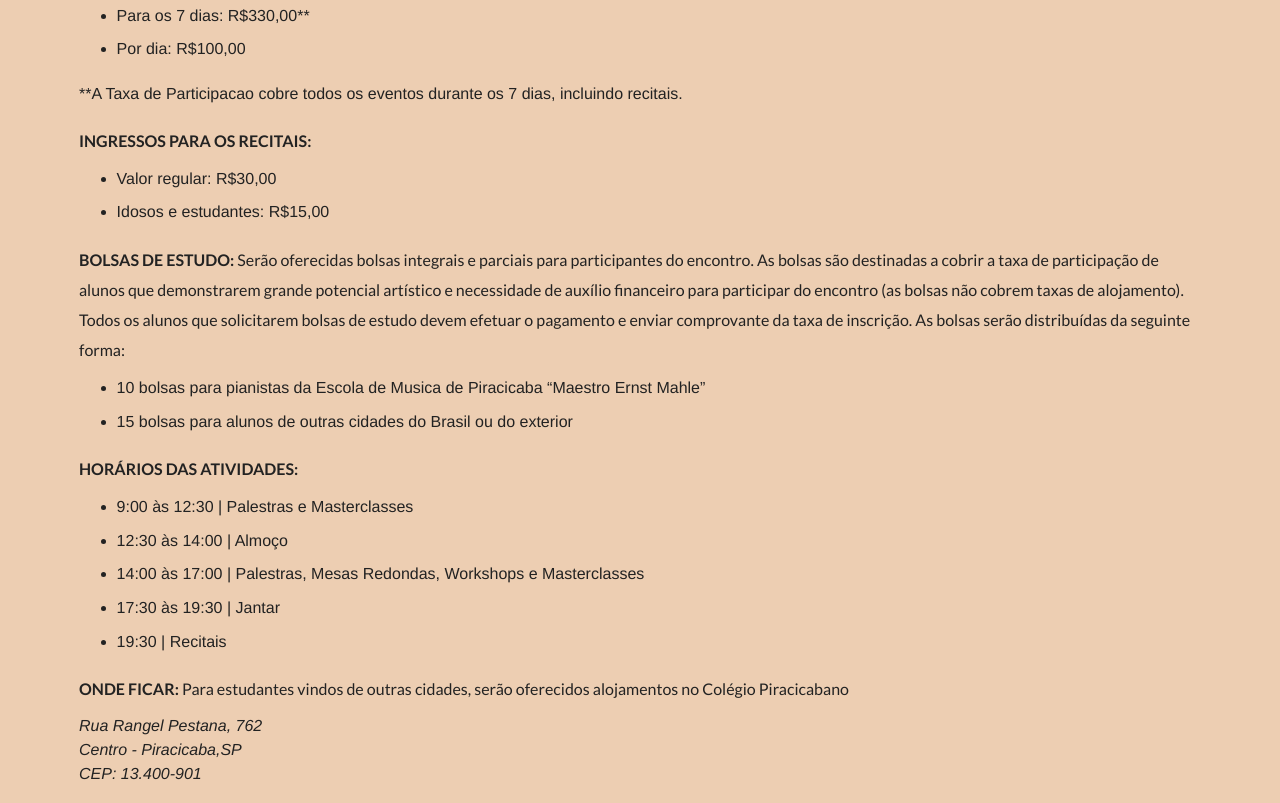
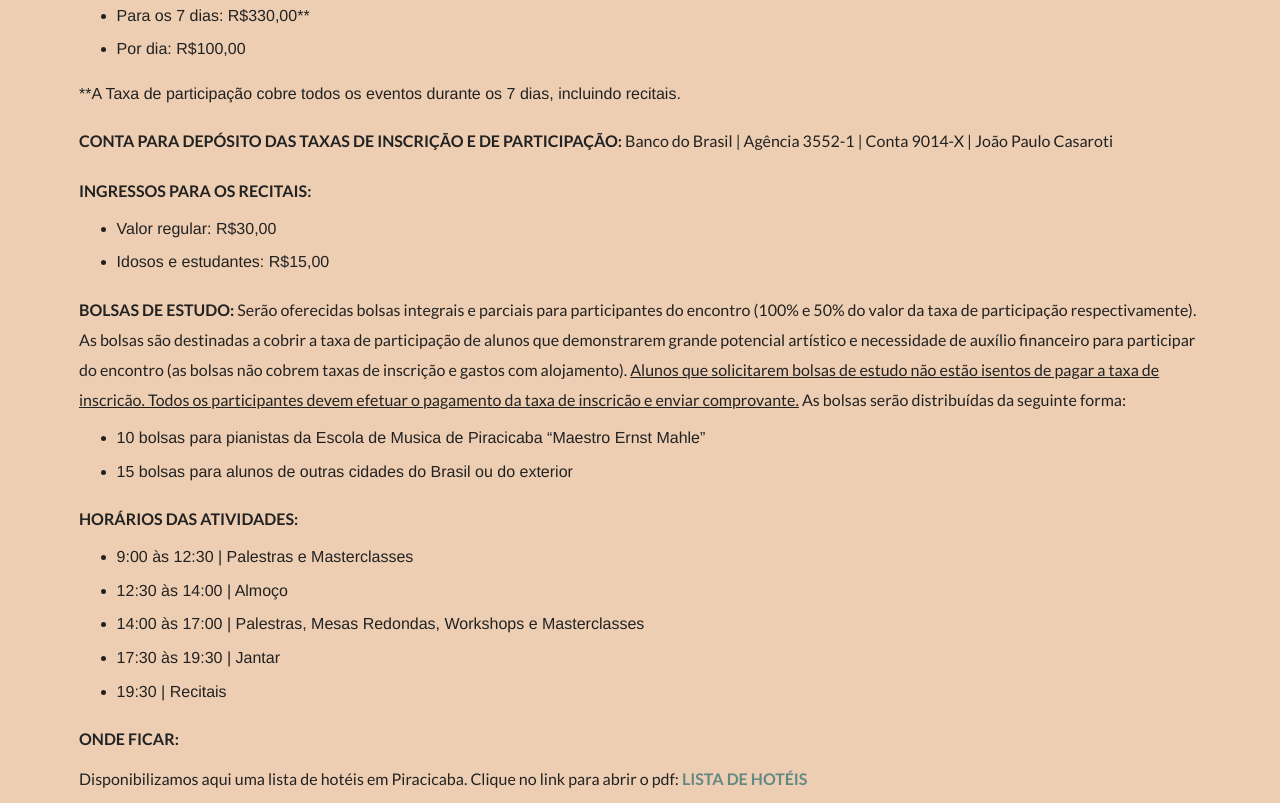
Before and after one commit to Naxus28/encontro_pianistas, a website: page informacoes.html in a window 1280 px wide. Shown: the part 1413-2216 px from the top of the page. Drawn offline with Linux system fonts and the light colour scheme.

Commit message:
added hotels pdf, changed more things on the information page

```diff
--- a/informacoes.html
+++ b/informacoes.html
@@ -99,7 +99,7 @@
                 <span class="info_data">E-mail:</span> <a href="mailto:eipianopira@gmail.com?Subject=Contato%20sobre%20o%20encontro">eipianopira@gmail.com</a>
               </p>
               <p>
-                <span class="info_data">Taxa de inscricão:</span> R$65,00 (não reembolsável)
+                <span class="info_data">Taxa de inscrição:</span> R$65,00 (não reembolsável). Todos os candidatos devem enviar a taxa de inscrição, independentemente de concorrerem a bolsa ou não.
               </p>
               <p class="participation">
                 <span class="info_data">Taxas de participação:</span> os participantes podem pagar uma taxa única para os 7 dias do encontro, ou pagar por dia, caso não estejam presentes por toda a semana. Valores:
@@ -107,7 +107,10 @@
                     <li>Para os 7 dias: R$330,00** </li>
                     <li>Por dia: R$100,00 </li>
                   </ul>
-                  <span class="note">**A Taxa de Participacao cobre todos os eventos durante os 7 dias, incluindo recitais. </span>
+                  <span class="note">**A Taxa de participação cobre todos os eventos durante os 7 dias, incluindo recitais. </span>
+              </p>
+              <p>
+                <span class="info_data"> Conta para depósito das taxas de inscrição e de participação:</span> Banco do Brasil | Agência 3552-1 | Conta 9014-X | João Paulo Casaroti
               </p>
               <p class="tickets">
                  <span class="info_data">Ingressos para os recitais:</span>
@@ -117,7 +120,7 @@
                   </ul>
               </p>
               <p class="scholarships">
-                <span class="info_data">Bolsas de Estudo:</span> Serão oferecidas bolsas integrais e parciais para participantes do encontro. As bolsas são destinadas a cobrir a taxa de participação de alunos que demonstrarem grande potencial artístico e necessidade de auxílio financeiro para participar do encontro (as bolsas não cobrem taxas de alojamento). Todos os alunos que solicitarem bolsas de estudo devem efetuar o pagamento e enviar comprovante da taxa de inscrição. As bolsas serão distribuídas da seguinte forma:
+                <span class="info_data">Bolsas de Estudo:</span> Serão oferecidas bolsas integrais e parciais para participantes do encontro (100% e 50% do valor da taxa de participação respectivamente). As bolsas são destinadas a cobrir a taxa de participação de alunos que demonstrarem grande potencial artístico e necessidade de auxílio financeiro para participar do encontro (as bolsas não cobrem taxas de inscrição e gastos com alojamento). <span class="note_registration">Alunos que solicitarem bolsas de estudo não  estão isentos de pagar a taxa de inscricão. Todos os participantes devem efetuar o pagamento da taxa de inscricão e enviar comprovante.</span> As bolsas serão distribuídas da seguinte forma:
                 <ul>
                    <li>10 bolsas para pianistas da Escola de Musica de Piracicaba “Maestro Ernst Mahle” </li>
                    <li>15 bolsas para alunos de outras cidades do Brasil ou do exterior</li>
@@ -134,7 +137,8 @@
                 </ul>
               </p>
               <p class="address_housing">
-                <span class="info_data">Onde ficar:</span> Para estudantes vindos de outras cidades, serão oferecidos alojamentos  no  Colégio Piracicabano <br>
+                <span class="info_data">Onde ficar: <span><p>Disponibilizamos aqui uma lista de hotéis em Piracicaba. Clique no link para abrir o pdf: <a href="files/Hoteis.pdf" target="_blank" class="hotels">Lista de Hotéis</a>
+              </p></span></span> Para estudantes vindos de outras cidades, serão oferecidos alojamentos  no  Colégio Piracicabano <br>
                 <address>
                   Rua Rangel Pestana, 762<br>Centro - Piracicaba,SP<br>CEP: 13.400-901
                 </address>
--- a/scss/_base.scss
+++ b/scss/_base.scss
@@ -651,6 +651,22 @@ ul{
 		cursor: pointer;
 	}
 }
+.note_registration{
+	text-decoration: underline;
+}
+.hotels{
+	color: #638985;
+	text-transform: uppercase;
+	font-weight: bold;
+	transition: all 0.2s ease;
+	&:hover{
+		color: #568279;
+	}
+	&:visited{
+		color: #638985;
+	}
+
+}
 
 //*************contato*************
 article.article{
```
Also changed, not shown: css/app.css, 2 other files.
